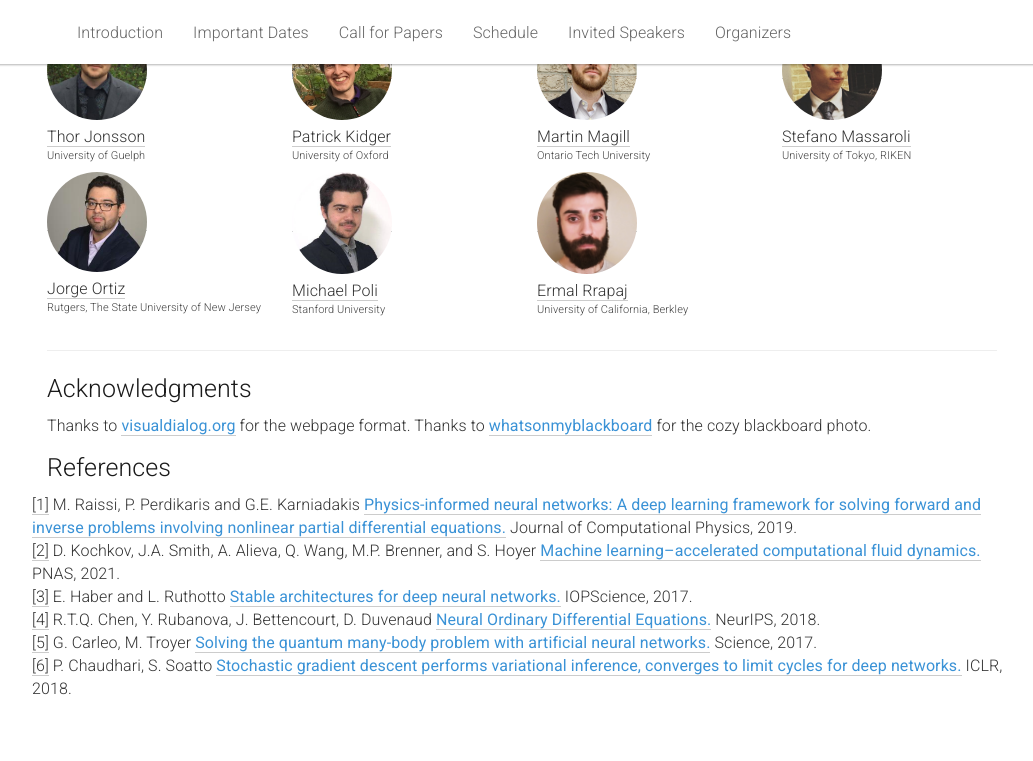
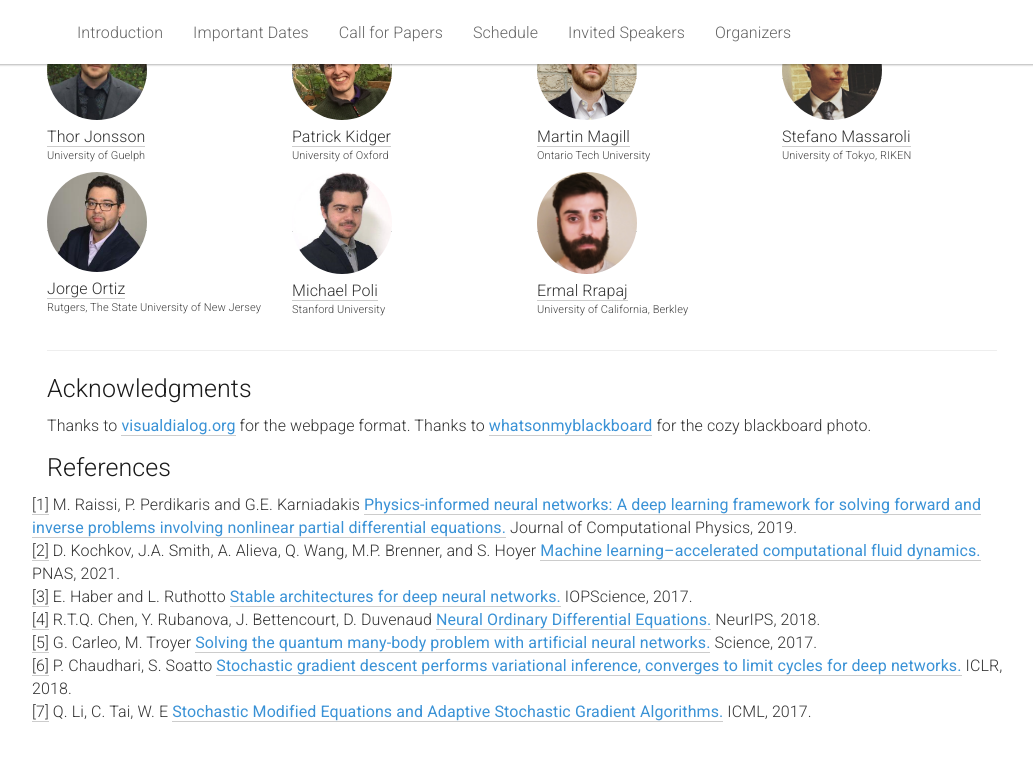
Before and after one commit to dl-de/dl-de.github.io, a Jekyll site: the page built from _pages/home.md, in a window 1280 px wide and 900 px high, scrolled down 3450 px. Shown: the top 761 px of the window, without its empty margins (118-1151 px from the left). Built offline with Jekyll 4.4.1, drawn with Linux system fonts in a browser that asks for light colours.

Commit message:
minor changes

```diff
--- a/_pages/home.md
+++ b/_pages/home.md
@@ -118,7 +118,7 @@ The scope of the workshop spans topics at the intersection of DL and DEs, includ
         <li>Solving high dimensional DEs (e.g., many-body physics, multi-agent models, …) <a href="#note1" id="note3ref">[5]</a></li>
         <li>Solving highly parameterized DEs </li>
         <li>Solving inverse problems</li>
-        <li>Solving DEs with irregular solutions (exhibiting e.g., singularities, shocks, …)<a href="#note1" id="note4ref">[6]</a></li>
+        <li>Solving DEs with irregular solutions (exhibiting e.g., singularities, shocks, …)<a href="#note1" id="note4ref">[6, 7]</a></li>
       </ul>
       </li>
     </ul>
@@ -438,6 +438,12 @@ The scope of the workshop spans topics at the intersection of DL and DEs, includ
     ICLR, 2018.
 
 
+    <br><a id="note1" href="#note4ref">[7]</a> Q. Li, C. Tai, W. E
+    <span style="color:#3a92d6;font-weight:400;"> <a href="http://proceedings.mlr.press/v70/li17f.html">
+    Stochastic Modified Equations and Adaptive Stochastic Gradient Algorithms.</a></span>
+    ICML, 2017.
+
+
 </div>
 
 <br><br><br><br><br><br><br>
```
